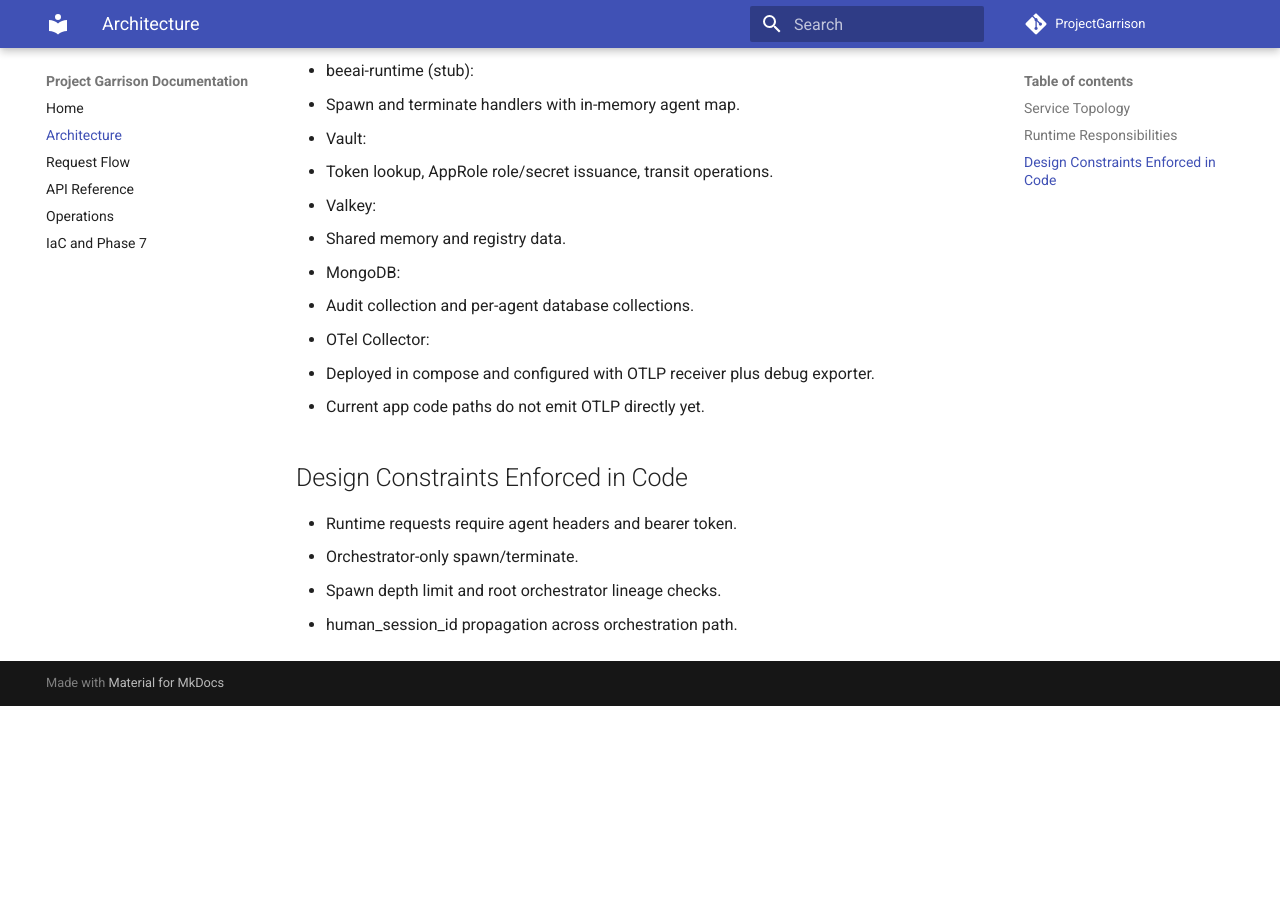
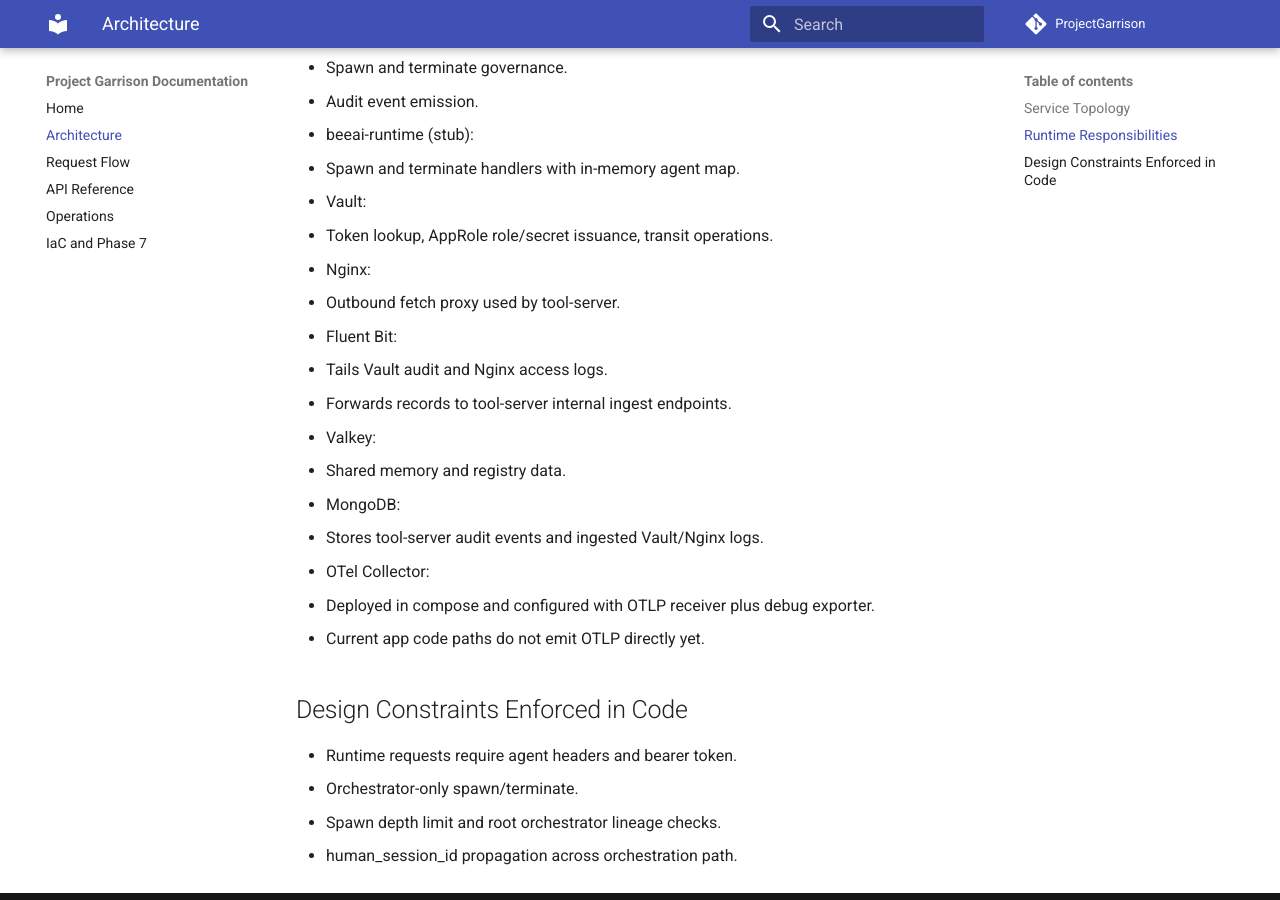
Before and after one commit to McIndi/project-garrison, an MkDocs documentation site: the page built from docs/architecture.md, in a window 1280 px wide and 900 px high, scrolled down 715 px. Built offline with MkDocs 1.6.1 and Material for MkDocs 9.7.7, drawn with Linux system fonts in a browser that asks for light colours; comment, search, counter and statistics services are not loaded; before the commit the page ends 1421 px from its top, so only the background shows below that.

Commit message:
feat: update documentation to reflect Nginx and Fluent Bit integration; add audit pipeline details and readiness checks

```diff
--- a/docs/architecture.md
+++ b/docs/architecture.md
@@ -15,6 +15,8 @@
       TS2[tool-server]
       BR[beeai-runtime]
       VA2[Vault]
+      NX[Nginx]
+      FB[Fluent Bit]
       VK[Valkey]
       MG[MongoDB]
       OT[OTel Collector]
@@ -44,10 +50,15 @@
   - Spawn and terminate handlers with in-memory agent map.
 - Vault:
   - Token lookup, AppRole role/secret issuance, transit operations.
+- Nginx:
+  - Outbound fetch proxy used by tool-server.
+- Fluent Bit:
+  - Tails Vault audit and Nginx access logs.
+  - Forwards records to tool-server internal ingest endpoints.
 - Valkey:
   - Shared memory and registry data.
 - MongoDB:
-  - Audit collection and per-agent database collections.
+  - Stores tool-server audit events and ingested Vault/Nginx logs.
 - OTel Collector:
   - Deployed in compose and configured with OTLP receiver plus debug exporter.
   - Current app code paths do not emit OTLP directly yet.
```
Also changed, not shown: other parts of docs/architecture.md (+4 -0 lines), README.md (+7 -1 lines), docs/api.md (+1 -0 lines), docs/index.md (+5 -1 lines), docs/operations.md (+9 -0 lines), docs/request-flow.md (+10 -1 lines).
